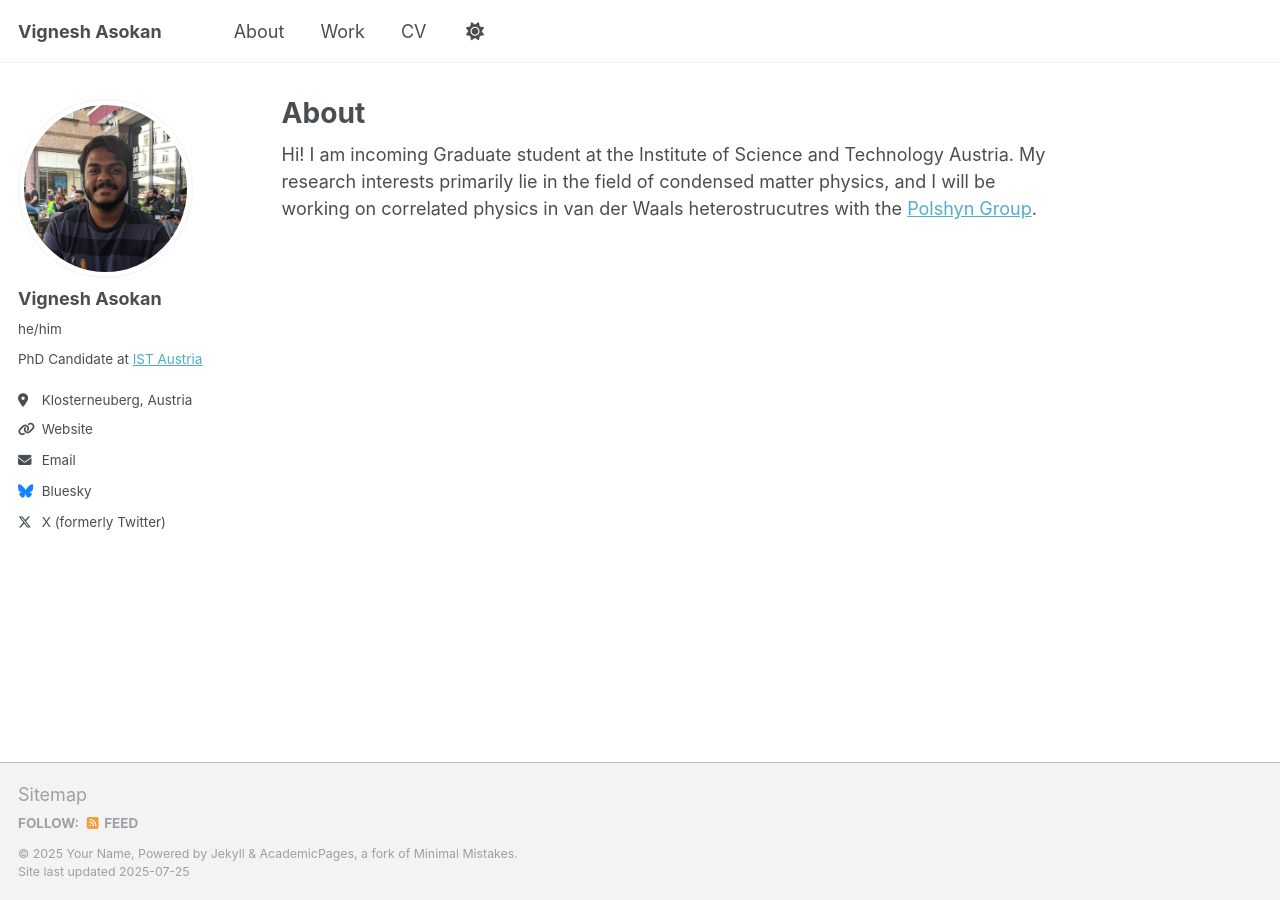
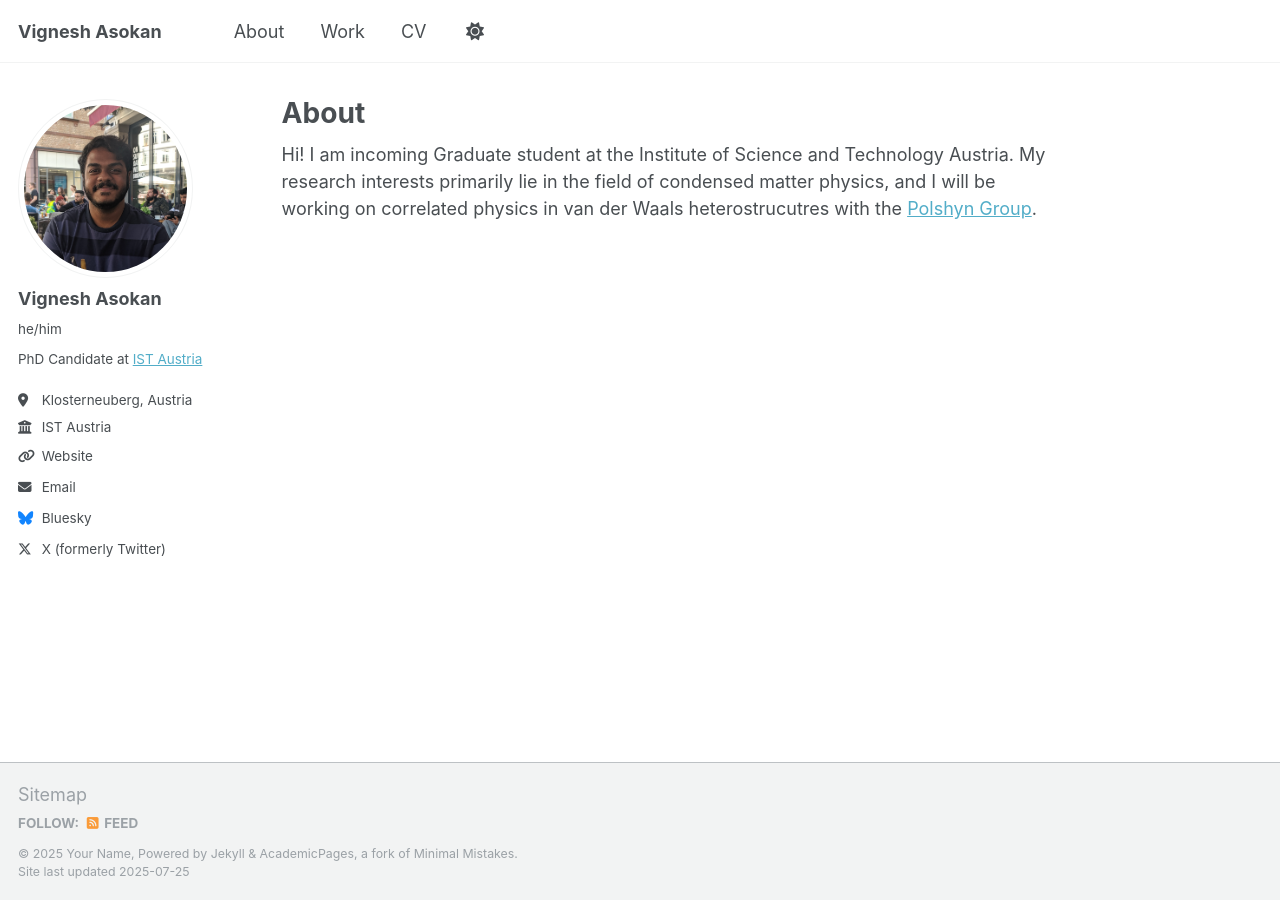
Before and after one commit to vigneshasokan31/vigneshasokan31.github.io, a Jekyll site: the page built from _pages/about.md, in a window 1280 px wide. Built offline with Jekyll 4.4.1, drawn with Linux system fonts in a browser that asks for light colours; a script that is not in the unit is left out.

Commit message:
Update _config.yml

```diff
--- a/_config.yml
+++ b/_config.yml
@@ -27,7 +27,7 @@ author:
   pronouns         : "he/him"
   bio              : "PhD Candidate at <a href='https://ista.ac.at/en/home/' target='_blank'>IST Austria</a>"
   location         : "Klosterneuberg, Austria"
-  employer         :
+  employer         : "IST Austria"
   uri              : "https://ista.ac.at/en/home/"
   email            : "vignesh742@gmail.com"
 
```
